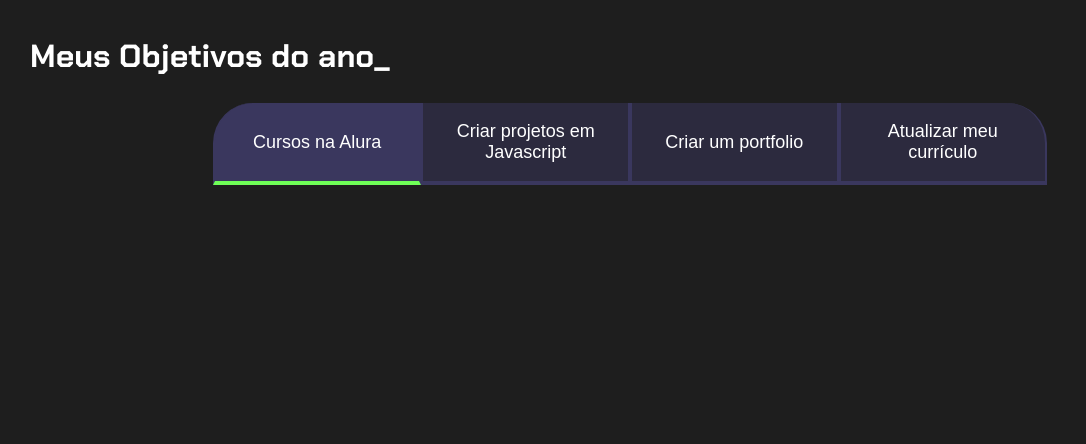
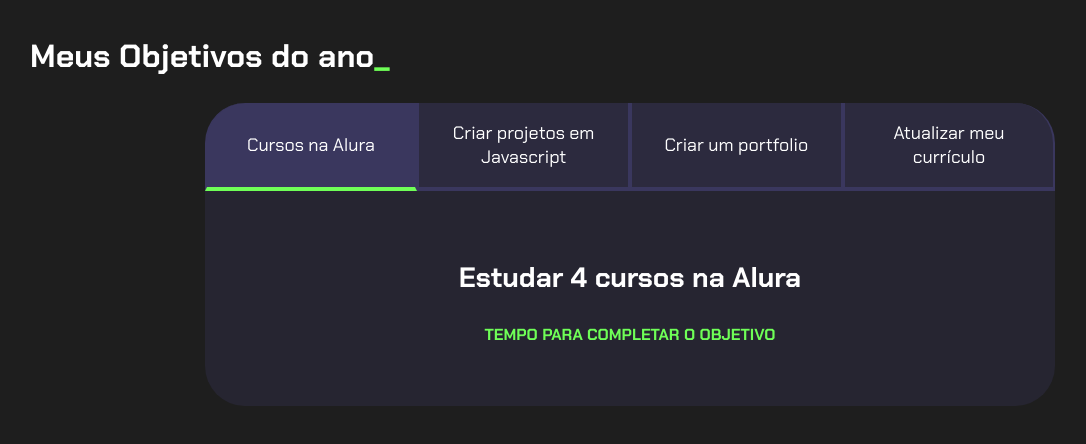
Before and after one commit to matheusgabbe/matheus3ano, a plain HTML site: page index.html in a window 1280 px wide. Shown: the whole page, without its empty margins (10-1096 px from the left). Drawn offline with Linux system fonts and the light colour scheme.

Commit message:
sfbzdgbz

```diff
--- a/index.html
+++ b/index.html
@@ -2,23 +2,40 @@
 <html lang="pt-br">
 <head>
     <meta charset="UTF-8">
-    <meta http-equiv="X-UA-Compatible" content="IE=edge">
     <meta name="viewport" content="width=device-width, initial-scale=1.0">
     <title>Meus objetivos do ano</title>
     <link rel="stylesheet" href="style.css">
 </head>
 <body>
     <section class="conteudo-principal">
-        <h2 class="titulo-principal">Meus Objetivos do ano_</h2>
+        <h2 class="titulo-principal">Meus Objetivos do ano<span>_</span></h2>
+        <div class="conteudo">
         <div class="botoes">
             <button class="botao ativo">Cursos na Alura</button>
             <button class="botao">Criar projetos em Javascript</button>
             <button class="botao">Criar um portfolio</button>
             <button class="botao">Atualizar meu currículo</button>
         </div>
+        <div class="abas-textos">
+            <div class="aba-conteudo ativo">
+                <h3 class="aba-conteudo-titulo-principal">Estudar 4 cursos na Alura</h3>
+                <h4 class="aba-conteudo-titulo-secundario">Tempo para completar o objetivo</h4>
+            </div>
+            <div class="aba-conteudo">
+                <h3 class="aba-conteudo-titulo-principal">Criar 5 projetos em Javascript</h3>
+                <h4 class="aba-conteudo-titulo-secundario">Tempo para completar o objetivo</h4>
+            </div>
+            <div class="aba-conteudo">
+                <h3 class="aba-conteudo-titulo-principal">Criar um portfolio com os meus 3 melhores projetos</h3>
+                <h4 class="aba-conteudo-titulo-secundario">Tempo para completar o objetivo</h4>
+            </div>
+            <div class="aba-conteudo">
+                <h3 class="aba-conteudo-titulo-principal">Atualizar meu curriculo com os certificados da Alura</h3>
+                <h4 class="aba-conteudo-titulo-secundario">Tempo para completar o objetivo</h4>
+            </div>
+        </div>
+    </div>
     </section>
-
-
     <script src="main.js"></script>
 </body>
 </html>
--- a/style.css
+++ b/style.css
@@ -14,6 +14,8 @@
     color: var(--branco);
     font-family: 'Chakra Petch', sans-serif;
 }
+
+
 .conteudo-principal {
     display: flex;
     flex-direction: column;
@@ -23,13 +25,20 @@
     width: 100%;
     margin: 0 auto;
 }
+
 .titulo-principal {
     text-align: left;
     width: 100%;
     font-size: 32px;
 }
+
+.titulo-principal span {
+    color: var(--verde);
+}
+
+
 .botao {
-    font-family: "Crakra Petch", sans-serif;
+    font-family: 'Chakra Petch', sans-serif;
     background-color: var(--botao-inativo);
     color: var(--branco);
     display: flex;
@@ -44,14 +53,42 @@
     border-top: none;
 }
 
+.botao:first-child {
+    border-radius: 40px 40px 0 0;
+}
 
 .botoes {
     display: block;
 }
 
-.botao:first-child {
-    border-radius: 40px 40px 0 0;
+.botao.ativo{
+    background-color: var(--botao-ativo);
+    border-bottom: 4px solid var(--verde);
 }
+
+.abas-textos{
+    background-color: var(--texto-fundo);
+    padding: 40px;
+    border-radius: 0 0 40px 40px;
+}
+.aba-conteudo.ativo{
+    display:block;
+}
+
+.aba-conteudo{
+    display: none;
+}
+
+.aba-conteudo-titulo-principal{
+    font-size: 28px;
+    text-align: center;
+}
+.aba-conteudo-titulo-secundario{
+    text-align: center;
+    color: var(--verde);
+    text-transform: uppercase;
+}
+
 @media screen and (min-width: 768px) {
     .botoes {
         display: flex;
@@ -64,8 +101,4 @@
     .botao:last-child {
         border-radius: 0 40px 0 0;
     }
-
-}.ativo{
-    background-color: var(--botao-ativo);
-    border-bottom: 4px solid var(--verde);
 }
```
Lines whose indentation alone changed are shown as unchanged.
